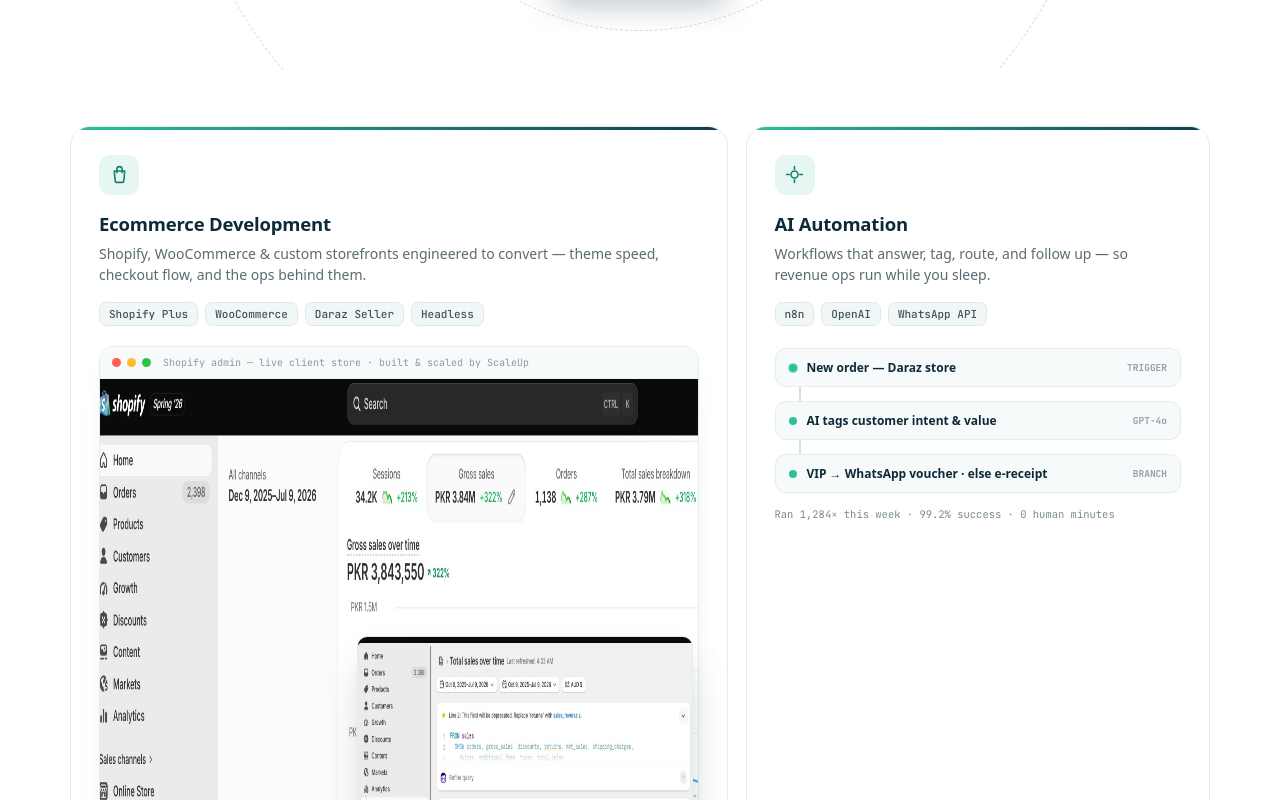
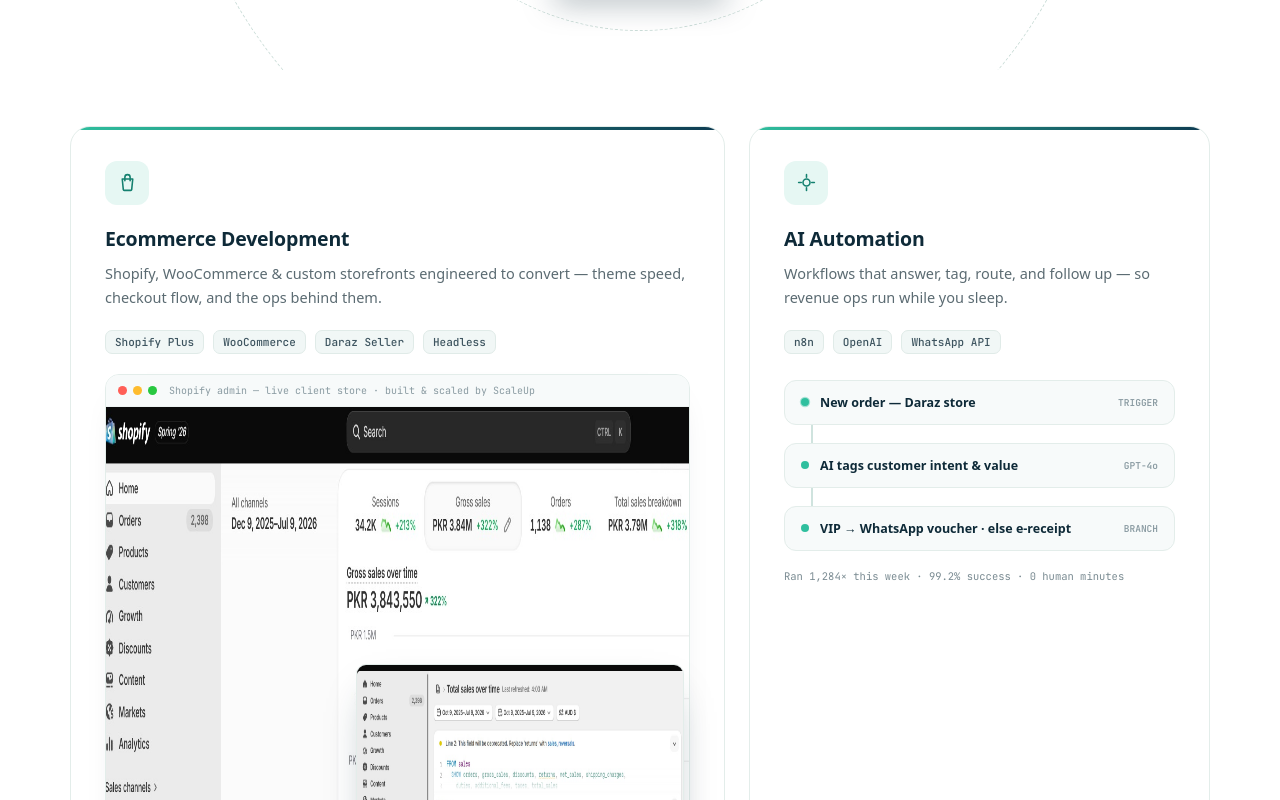
Before and after one commit to etsywisecart-ctrl/scaleup-marketing-website, a Next.js app in the folder web/: page / in a window 1280 px wide. Shown: the part 2660-3460 px from the top of the page. Built offline with nearby package versions, Linux system fonts and the light colour scheme; a web font is replaced by a local one.

Commit message:
Add more breathing room to services bento cards
Cards felt cramped at default spacing - larger padding, gaps, and
icon/text spacing across all bento cards (Ecommerce, AI Automation,
SaaS, etc.) on the homepage Services section.

Co-Authored-By: Claude Sonnet 5 <noreply@anthropic.com>

```diff
--- a/web/src/app/globals.css
+++ b/web/src/app/globals.css
@@ -467,7 +467,7 @@ a:hover {
 .bento {
   display: grid;
   grid-template-columns: repeat(12, 1fr);
-  gap: 18px;
+  gap: 24px;
   margin-top: 56px;
 }
 .orbit {
@@ -644,7 +644,7 @@ a:hover {
   background: #fff;
   border: 1px solid #e3edea;
   border-radius: 20px;
-  padding: 28px;
+  padding: 34px;
   overflow: hidden;
   display: flex;
   flex-direction: column;
@@ -676,38 +676,38 @@ a:hover {
   grid-column: span 4;
 }
 .bic {
-  width: 40px;
-  height: 40px;
+  width: 44px;
+  height: 44px;
   flex: none;
-  border-radius: 11px;
+  border-radius: 12px;
   background: #e6f7f3;
   color: #14806f;
   display: flex;
   align-items: center;
   justify-content: center;
-  margin-bottom: 16px;
+  margin-bottom: 20px;
 }
 .bt {
-  font-size: 18.5px;
+  font-size: 19.5px;
   font-weight: 900;
   letter-spacing: -0.01em;
   margin: 0;
 }
 .bs {
-  font-size: 14px;
-  line-height: 1.55;
+  font-size: 14.5px;
+  line-height: 1.65;
   color: #5b6b72;
   font-weight: 500;
-  margin: 7px 0 0;
+  margin: 10px 0 0;
 }
 .chips {
   display: flex;
   flex-wrap: wrap;
-  gap: 7px;
-  margin-top: 16px;
+  gap: 9px;
+  margin-top: 20px;
 }
 .flow {
-  margin-top: 22px;
+  margin-top: 26px;
   display: flex;
   flex-direction: column;
   gap: 0;
@@ -715,12 +715,12 @@ a:hover {
 .fnode {
   display: flex;
   align-items: center;
-  gap: 10px;
+  gap: 11px;
   background: #f7fafa;
   border: 1px solid #e3edea;
-  border-radius: 11px;
-  padding: 10px 13px;
-  font-size: 12px;
+  border-radius: 12px;
+  padding: 13px 16px;
+  font-size: 12.5px;
   font-weight: 700;
   color: #0e2a38;
 }
@@ -754,15 +754,15 @@ a:hover {
 }
 .fline {
   width: 2px;
-  height: 14px;
+  height: 18px;
   background: #cfe3de;
-  margin-left: 24px;
+  margin-left: 27px;
 }
 .fstat {
   font-family: var(--font-jetbrains-mono), monospace;
   font-size: 10.5px;
   color: #7a8b92;
-  margin-top: 14px;
+  margin-top: 18px;
 }
 .shots {
   position: relative;
```
